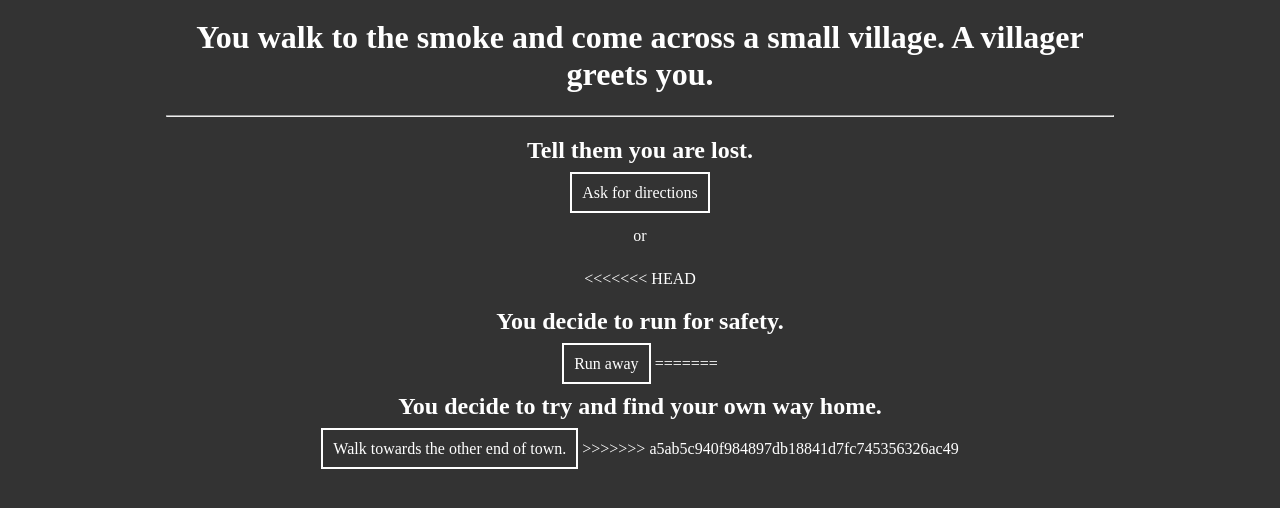
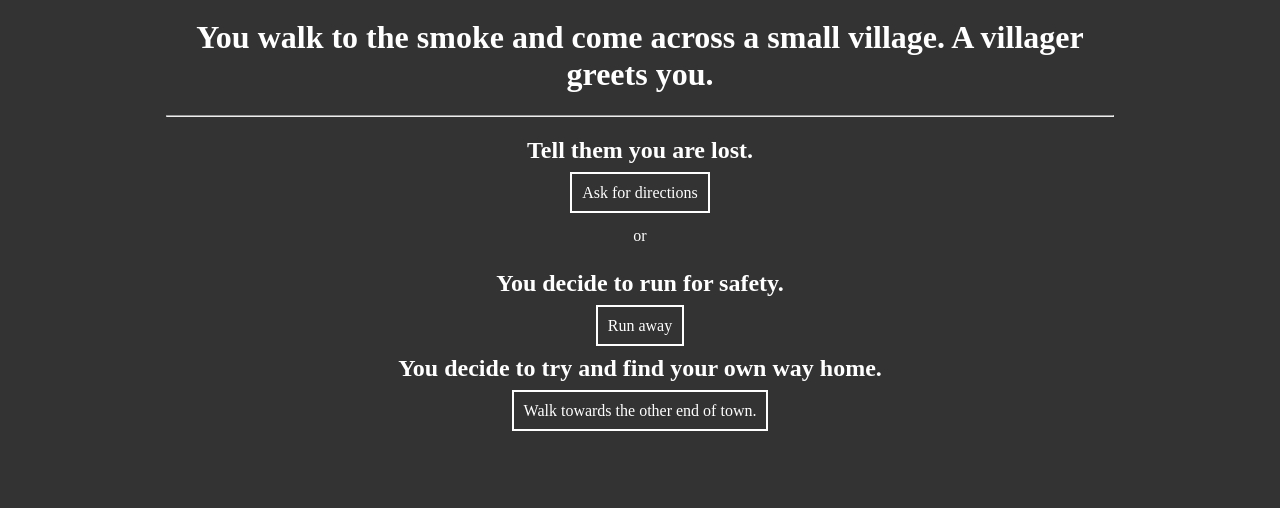
Before and after one commit to 2022michaelh/text-game, a plain HTML site: page walktosmoke.html in a window 1280 px wide. Shown: the part 26-534 px from the top of the page. Drawn offline with nearby package versions, Linux system fonts and the light colour scheme.

Commit message:
Update walktosmoke.html

```diff
--- a/walktosmoke.html
+++ b/walktosmoke.html
@@ -17,15 +17,12 @@
 <a class="decision" href="walkpath.html">Ask for directions</a>
 </div>
 <p class="or">or</p>
-<<<<<<< HEAD
 <h2>You decide to run for safety.</h2>
 <div class="animated flipInX delay-custom">
 <a class="decision" href="youdiedtroll.html">Run away</a>
-=======
 <h2>You decide to try and find your own way home.</h2>
 <div class="animated flipInX delay-1s">
 <a class="decision" href="youdiedtroll.html">Walk towards the other end of town.</a>
->>>>>>> a5ab5c940f984897db18841d7fc745356326ac49
 </div>
 </div>
 </body>
```
